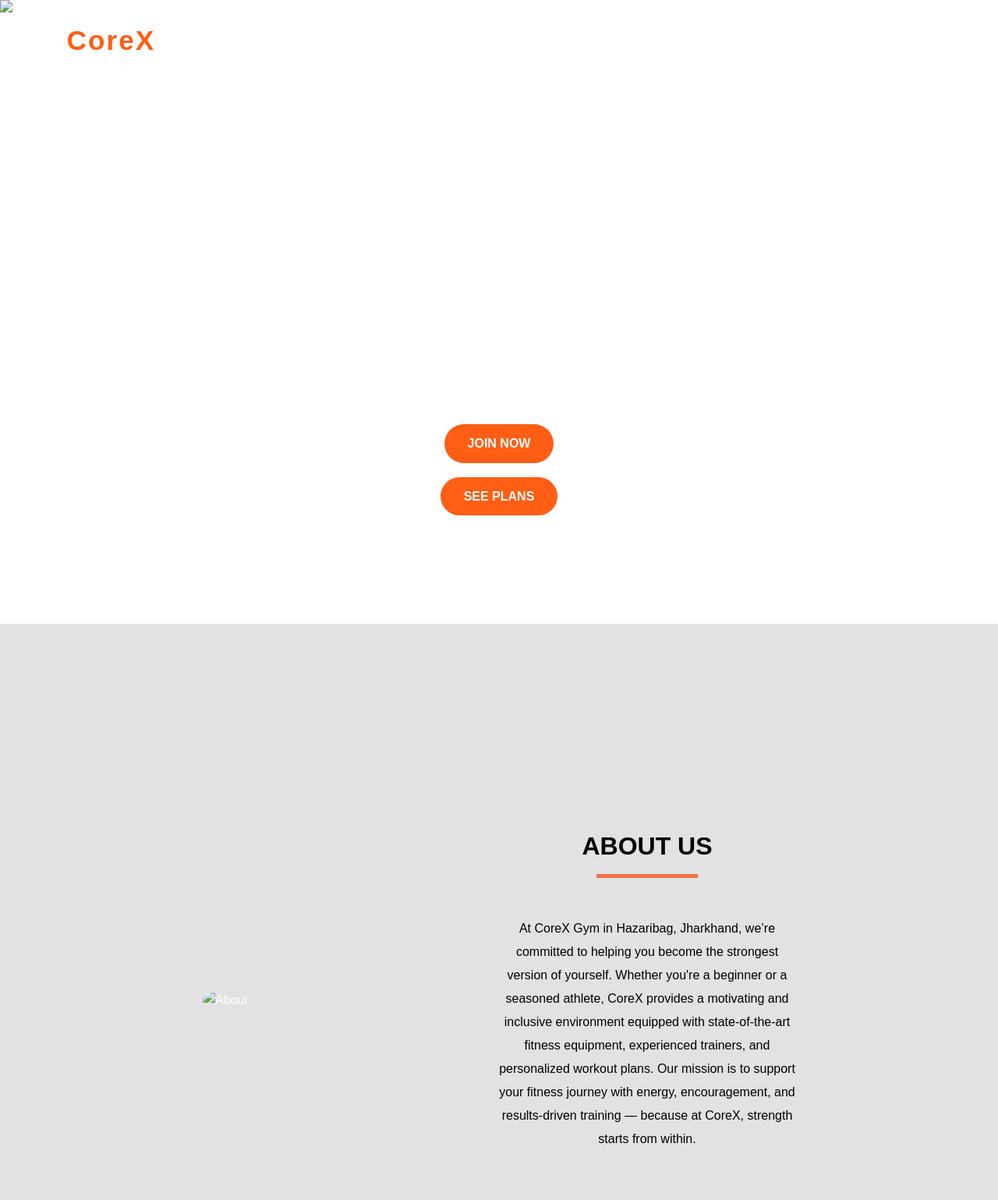
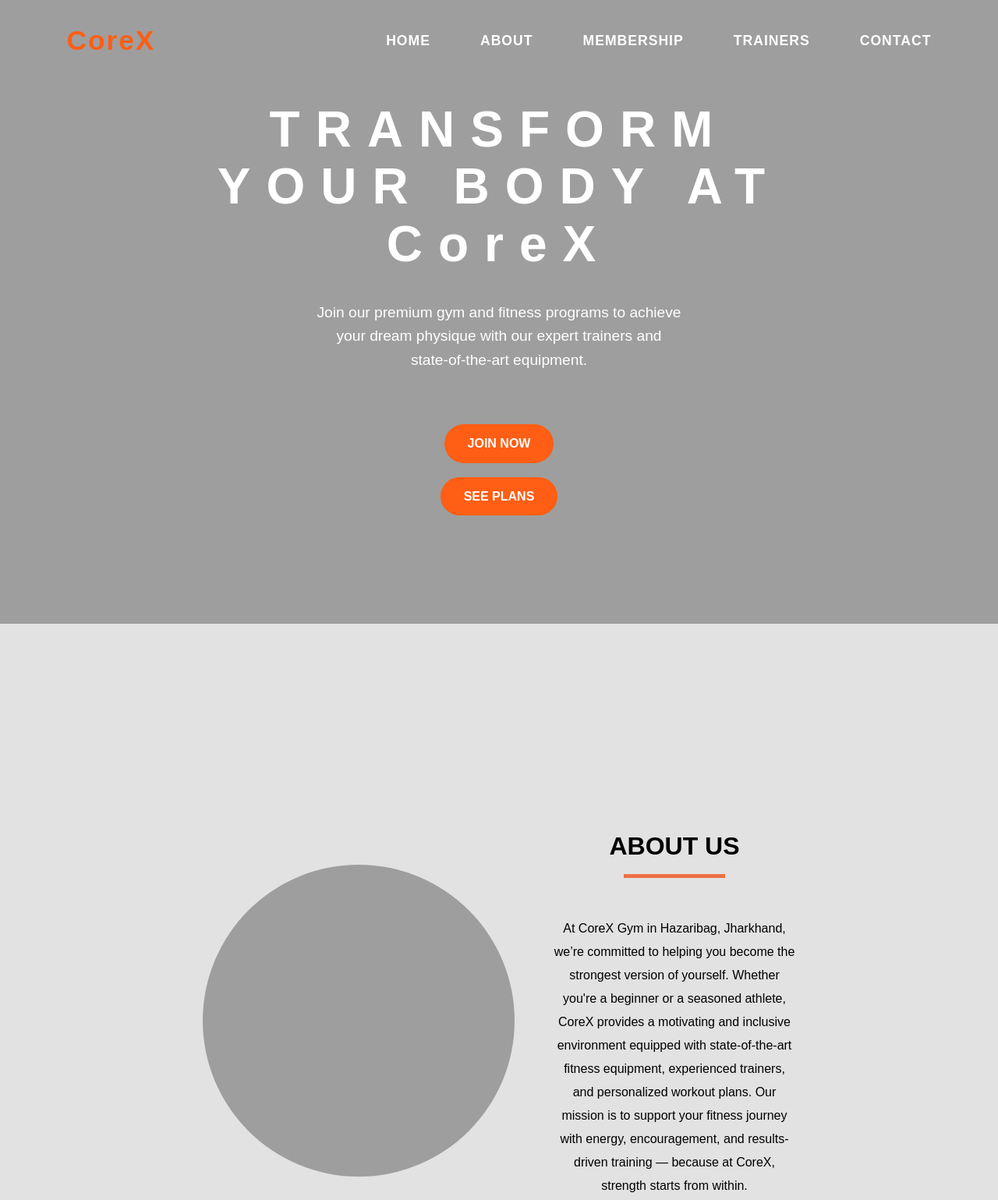
Before and after one commit to Prabhat-2003/task, a plain HTML site: page index.html in a window 1280 px wide. Shown: the top 1539 px of the page at 78% size. Drawn offline with Linux system fonts and the light colour scheme; the site is published under a folder, as on GitHub Pages, so addresses that start at the root find nothing.

Commit message:
about section add

```diff
--- a/index.html
+++ b/index.html
@@ -25,7 +25,7 @@
   </header>
 
   <section class="hero">
-    <img src = "/image/gym2.jpg" alt="Background" class="bg-img">
+    <img src = "./image/gym2.jpg" alt="Background" class="bg-img">
     <div class="container">
      <h1 class="core">TRANSFORM YOUR BODY AT CoreX</h1>
       <p class="slogan">Join our premium gym and fitness programs to achieve your dream physique with our expert trainers and state-of-the-art equipment.</p><br>
@@ -40,7 +40,7 @@
     <section class="about-section" id="about">
         <div class="section-content">
           <div class="about-image-wrapper">
-            <img src="/image/gym.jpg" alt="About" class="about-image" />
+            <img src="./image/gym.jpg" alt="About" class="about-image" />
           </div>
           <div class="about-details">
             <h2 class="section-title">About us</h2>
```
